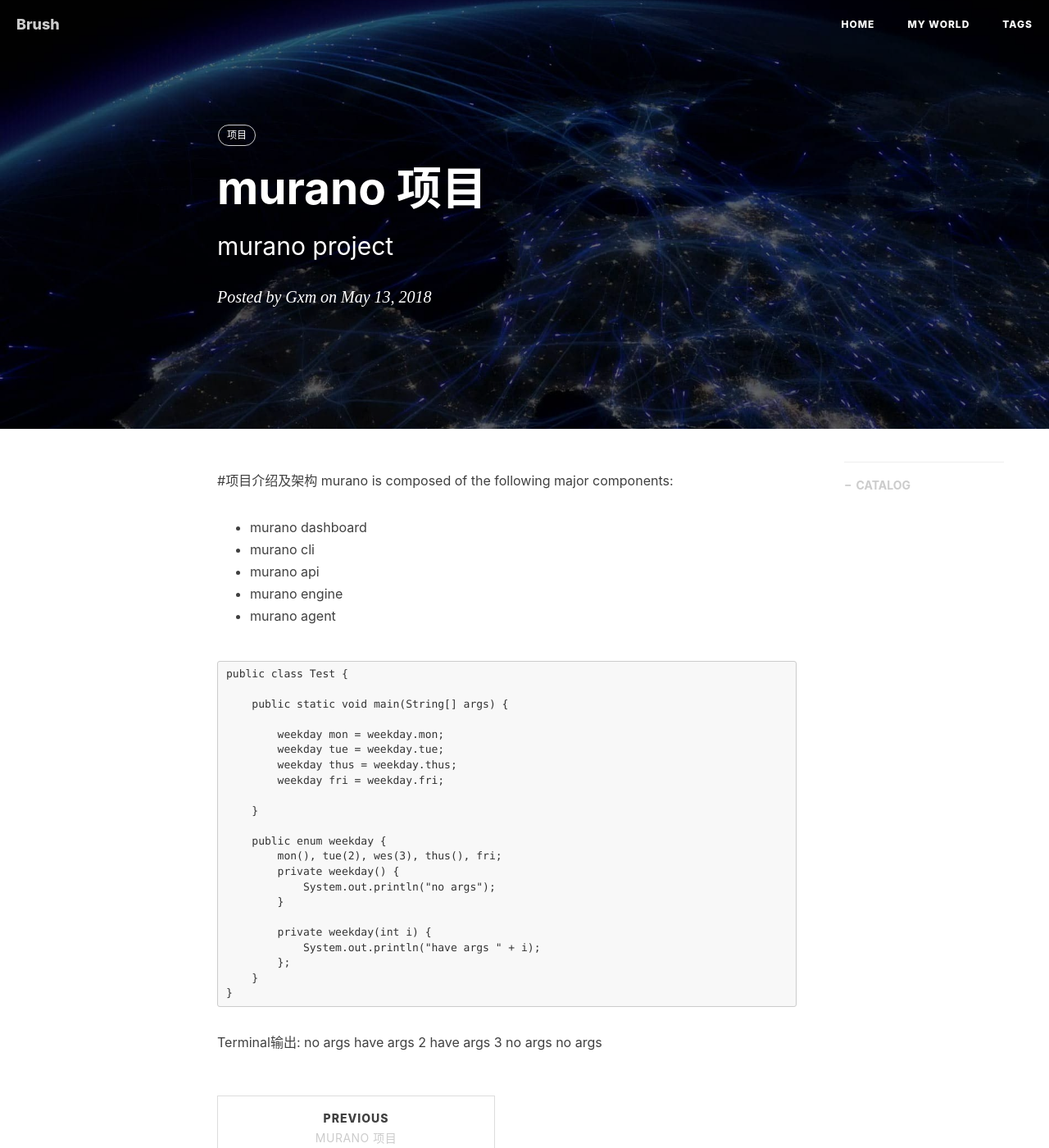
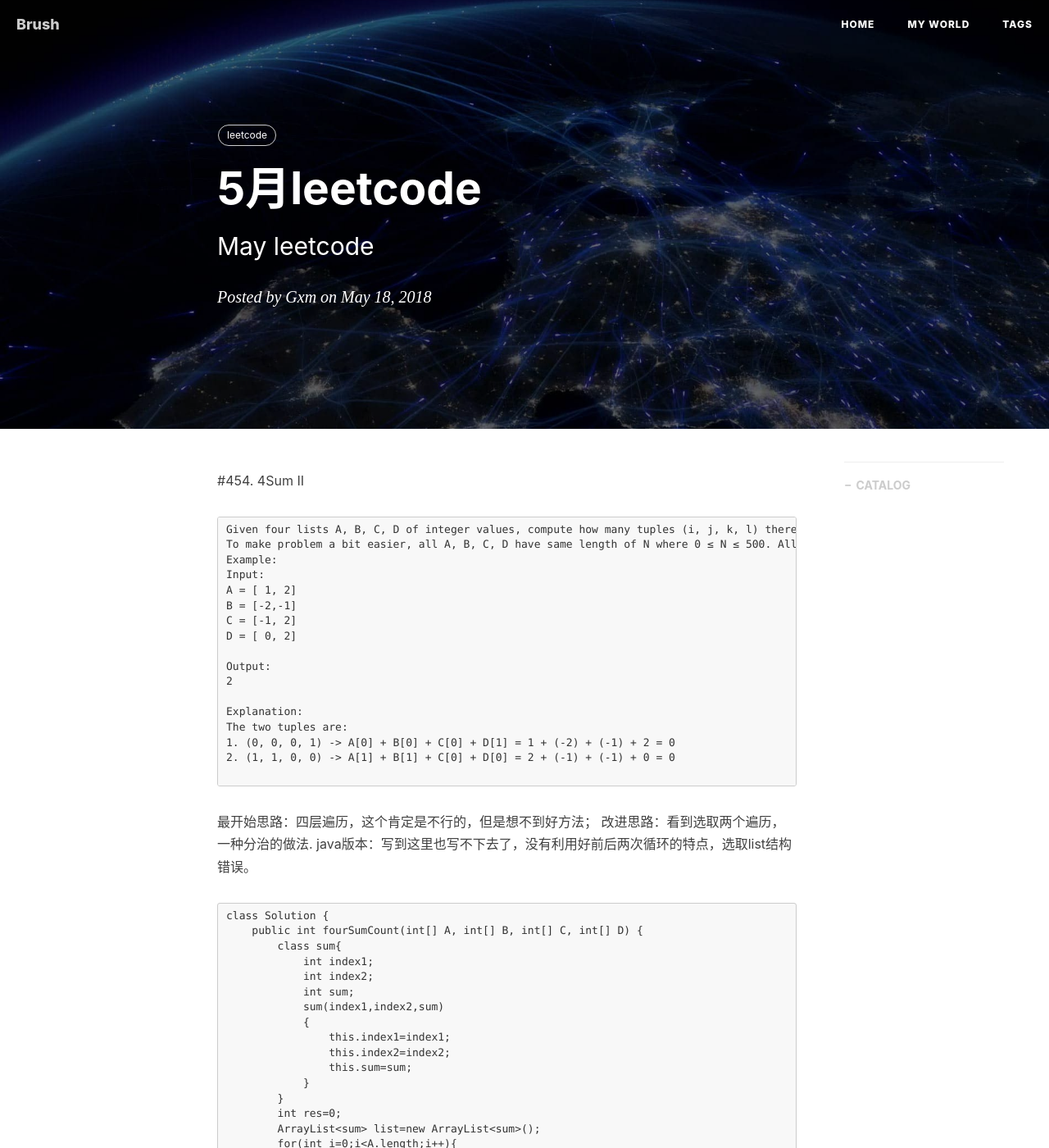
Before and after one commit to BrushXiaoMinGuo/BrushXiaoMinGuo.github.io, a Jekyll site: the page built from _posts/2018-05-28-letcode.markdown, in a window 1280 px wide and 1400 px high. Shown: the whole window at 82% size. Built offline with Jekyll 4.4.1, drawn with Linux system fonts in a browser that asks for light colours; nearby versions of some CDN libraries; comment, search, counter and statistics services are not loaded; some of the changed text lies outside the part shown.

Commit message:
5.28 leetcode 	5.28 leetcode 4sum2 java version

````diff
--- a/_posts/2018-05-28-letcode.markdown
+++ b/_posts/2018-05-28-letcode.markdown
@@ -1,53 +1,89 @@
 ---
 layout:       post
-title:        "murano 项目"
-subtitle:     "murano project"
-date:         2018-05-13
+title:        "5月leetcode"
+subtitle:     "May leetcode"
+date:         2018-05-18
 author:       "Gxm"
 header-img:   "img/project.jpg"
 header-mask:  0.3
 catalog:      true
 multilingual: false
 tags:
-    - 项目
+    - leetcode
 ---
 
-#项目介绍及架构
-murano is composed of the following major components:
-* murano dashboard
-* murano cli
-* murano api
-* murano engine
-* murano agent
+#454. 4Sum II
+```
+Given four lists A, B, C, D of integer values, compute how many tuples (i, j, k, l) there are such that A[i] + B[j] + C[k] + D[l] is zero.
+To make problem a bit easier, all A, B, C, D have same length of N where 0 ≤ N ≤ 500. All integers are in the range of -228 to 228 - 1 and the result is guaranteed to be at most 231 - 1.
+Example:
+Input:
+A = [ 1, 2]
+B = [-2,-1]
+C = [-1, 2]
+D = [ 0, 2]
 
+Output:
+2
+
+Explanation:
+The two tuples are:
+1. (0, 0, 0, 1) -> A[0] + B[0] + C[0] + D[1] = 1 + (-2) + (-1) + 2 = 0
+2. (1, 1, 0, 0) -> A[1] + B[1] + C[0] + D[0] = 2 + (-1) + (-1) + 0 = 0
 
 ```
-public class Test {
+最开始思路：四层遍历，这个肯定是不行的，但是想不到好方法；
+改进思路：看到选取两个遍历，一种分治的做法.
+java版本：写到这里也写不下去了，没有利用好前后两次循环的特点，选取list结构错误。
+```
+class Solution {
+    public int fourSumCount(int[] A, int[] B, int[] C, int[] D) {
+        class sum{
+            int index1;
+            int index2;
+            int sum;
+            sum(index1,index2,sum)
+            {
+                this.index1=index1;
+                this.index2=index2;
+                this.sum=sum;
+            }
+        }
+        int res=0;
+        ArrayList<sum> list=new ArrayList<sum>();
+        for(int i=0;i<A.length;i++){
+            for(int j=0;j<B.length;j++)
+                list.add(new sum(i,j,A[i]+B[j]))
+        }
+        for(int i=0;i<C.length;i++){
+            for(int j=0;j<D.length;j++){
 
-    public static void main(String[] args) {
-
-        weekday mon = weekday.mon;
-        weekday tue = weekday.tue;
-        weekday thus = weekday.thus;
-        weekday fri = weekday.fri;
-
-    }
-
-    public enum weekday {
-        mon(), tue(2), wes(3), thus(), fri;
-        private weekday() {
-            System.out.println("no args");
+            }
+                list.add(new sum(i,j,C[i]+D[j]))
         }
-
-        private weekday(int i) {
-            System.out.println("have args " + i);
-        };
     }
 }
 ```
-Terminal输出:
-no args
-have args 2
-have args 3
-no args
-no args
+最终代码：java版本
+```
+class Solution {
+    public int fourSumCount(int[] A, int[] B, int[] C, int[] D) {
+        HashMap<Integer,Integer> ab=new HashMap<Integer,Integer>();
+        int res=0;
+        for(int i=0;i<A.length;i++){
+            for(int j=0;j<B.length;j++){
+                ab.put(A[i]+B[j],ab.getOrDefault(A[i]+B[j],0)+1);
+            }
+        }
+        for(int i=0;i<C.length;i++){
+            for(int j=0;j<D.length;j++){
+                Integer temp=C[i]+D[j];
+                temp=0-temp;
+                res+=ab.getOrDefault(temp,0);
+            }
+        }
+        return res;
+    }
+}
+```
+最终代码：C++版本
````
